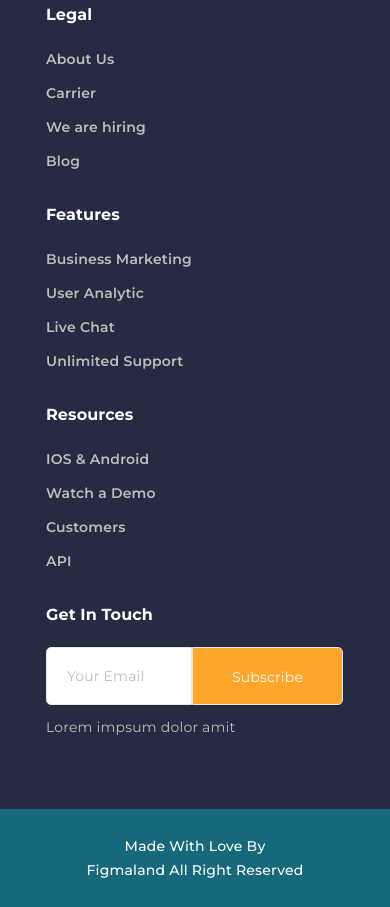
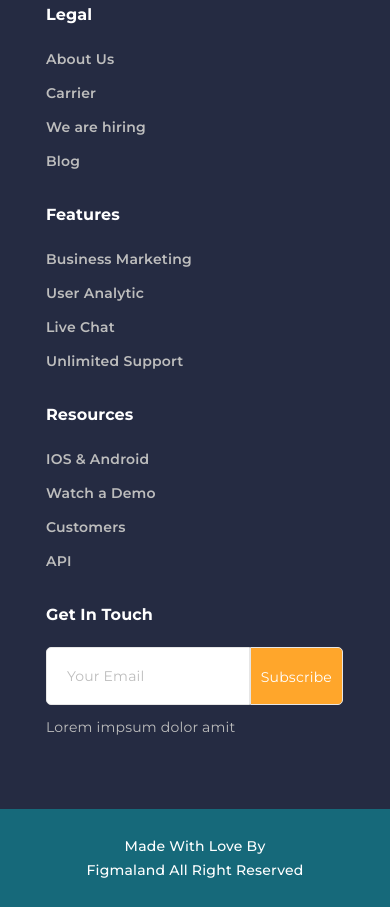
Before and after one commit to giorgi583/final-project, a plain HTML site: page index.html in a window 390 px wide. Shown: the part 8514-9421 px from the top of the page. Drawn offline with nearby package versions, Linux system fonts and the light colour scheme.

Commit message:
final version

```diff
--- a/style.css
+++ b/style.css
@@ -826,7 +826,6 @@ footer {
     align-items: flex-start;
     gap: 63px;
     padding: 40px 46px;
-
   }
 
   .footer_socials {
@@ -839,17 +838,16 @@ footer {
     border: none;
   }
   .footer_form input {
-    flex: 2;
     min-width: 0;
   }
   .footer_btn {
-    flex: 1;
     flex-shrink: 0;
+    padding: 15px 10px;
   }
   .footer_part3 {
-display: flex;
-align-items: center;
-justify-content: center;
+    display: flex;
+    align-items: center;
+    justify-content: center;
   }
   .footer_part3 p {
     text-align: center;
```
Also changed, not shown: index.html (+0 -2 lines).
